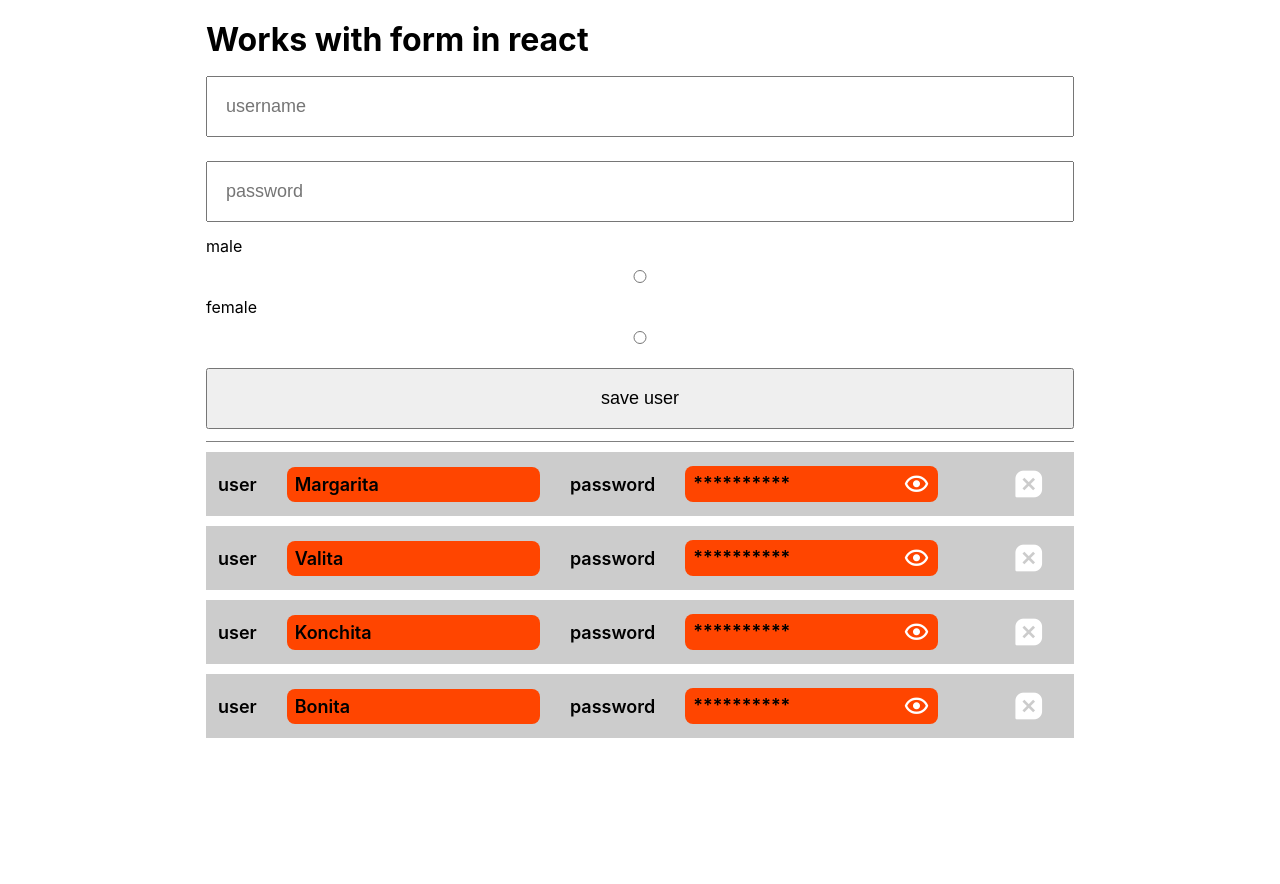
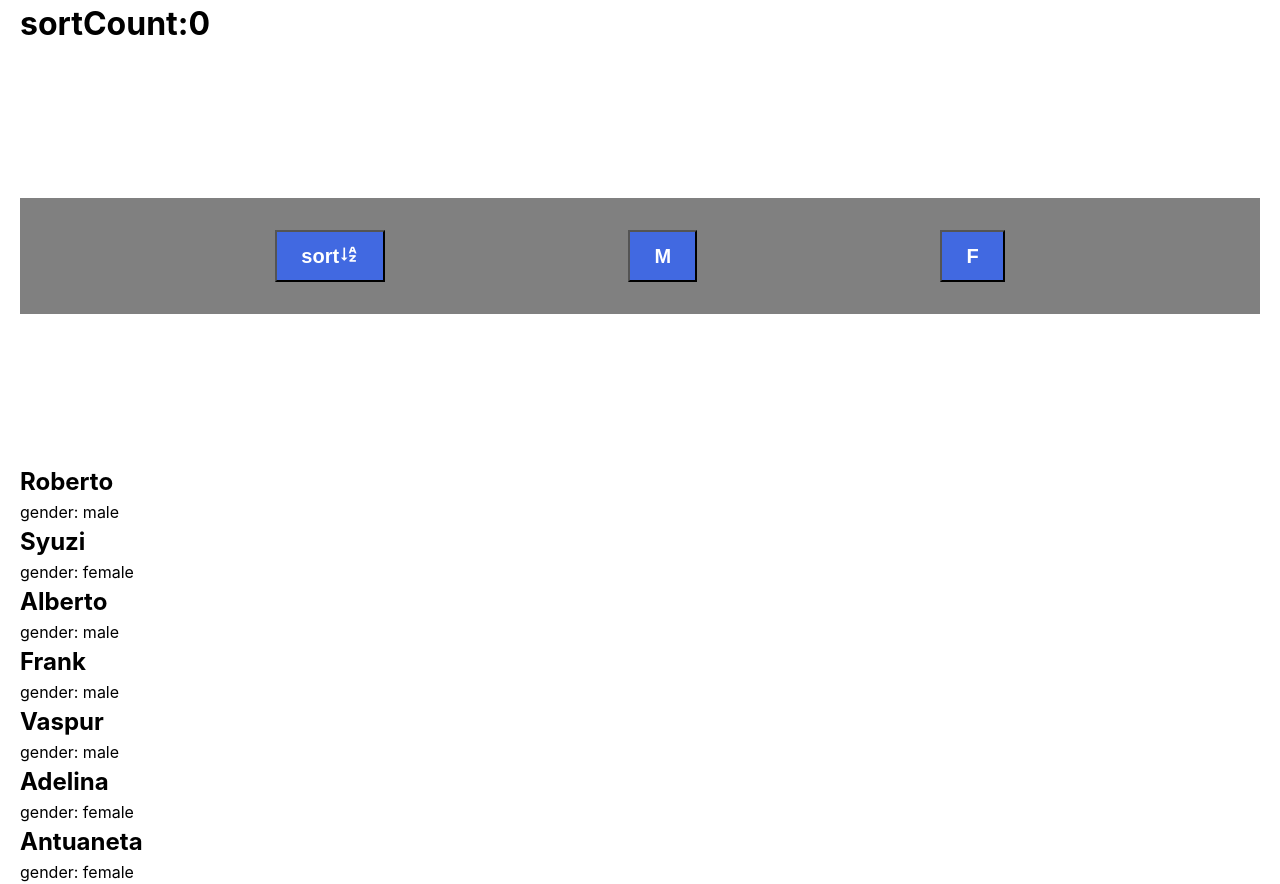
Before and after one commit to BrownEdgar/React-the-best-group, a React (Vite) app: page / in a window 1280 px wide. Before the commit the page ends 800 px from the top, so only its background shows below. Built offline with nearby package versions, Linux system fonts and the light colour scheme.

Commit message:
added forms example

```diff
--- a/package.json
+++ b/package.json
@@ -12,6 +12,7 @@
   "dependencies": {
     "axios": "^1.6.2",
     "boxicons": "^2.1.4",
+    "classnames": "^2.5.0",
     "nanoid": "^5.0.4",
     "react": "^18.2.0",
     "react-dom": "^18.2.0",
--- /dev/null
+++ b/src/components/Forms/example2/App.jsx
@@ -0,0 +1,105 @@
+import { useState } from 'react'
+import Users from './Users'
+import classNames from 'classnames'
+
+import './App.scss'
+
+
+function filteredData(users, gender) {
+  if (gender === "all") return users;
+  return users.filter(user => user.gender === gender)
+}
+
+export default function App() {
+  const [users, setUsers] = useState([
+    {
+      id: 1,
+      name: "Roberto",
+      gender: 'male'
+    },
+    {
+      id: 2,
+      name: "Syuzi",
+      gender: 'female'
+    },
+    {
+      id: 3,
+      name: "Alberto",
+      gender: 'male'
+    },
+    {
+      id: 4,
+      name: "Frank",
+      gender: 'male'
+    },
+    {
+      id: 5,
+      name: "Vaspur",
+      gender: 'male'
+    },
+    {
+      id: 6,
+      name: "Adelina",
+      gender: 'female'
+    },
+    {
+      id: 7,
+      name: "Antuaneta",
+      gender: 'female'
+    },
+  ])
+  const [genderOption, setgenderOption] = useState('all');
+  const [sortCount, setsortCount] = useState(0)
+
+  const handleChange = (gender) => setgenderOption(gender);
+
+  const handleSort = () => {
+    setsortCount(sortCount === 2 ? 0 : sortCount + 1)
+    const o = {
+      0: function () {
+        return users.toSorted((a, b) => a.id - b.id);
+      },
+      1: function () {
+        return users.toSorted((a, b) => a.name.localeCompare(b.name))
+      },
+      2: function () {
+        return users.toSorted((a, b) => b.name.localeCompare(a.name))
+      }
+    }
+    const sortedusers = o[sortCount]()
+    setUsers(sortedusers)
+  }
+
+
+
+  return (
+    <div className='App'>
+      <h1>sortCount:{sortCount}</h1>
+      <div className="buttons">
+        <button onClick={() => handleSort()}>
+          sort
+          <i className='bx bx-sort-a-z'></i>
+        </button>
+        <button
+          onClick={() => handleChange(genderOption === "male" ? "all" : 'male')}
+          className={classNames({
+            active: genderOption === "male",
+            disabled: genderOption !== "male"
+          })}
+        >
+          M
+        </button>
+        <button
+          onClick={() => handleChange(genderOption === "female" ? "all" : 'female')}
+          className={classNames({
+            active: genderOption === "female"
+          })}
+        >
+          F
+        </button>
+      </div>
+      <Users list={filteredData(users, genderOption)} />
+
+    </div>
+  )
+}
--- /dev/null
+++ b/src/components/Forms/example2/App.scss
@@ -0,0 +1,25 @@
+.buttons {
+  display: flex;
+  justify-content: space-evenly;
+  background-color: grey;
+  padding: 2em;
+  margin: 150px auto;
+  flex-wrap: wrap;
+  gap: 20px;
+  button {
+    background-color: royalblue;
+    padding: 12px 24px;
+    color: #fff;
+    font-weight: 700;
+    cursor: pointer;
+    transition: 0.3s;
+    font-size: 20px;
+    &.active {
+      transform: translateY(-4px);
+      transition-delay: 0.1s;
+      background-color: purple;
+      border-top-left-radius: 12px;
+      border-top-right-radius: 12px;
+    }
+  }
+}
--- /dev/null
+++ b/src/components/Forms/example2/Users.jsx
@@ -0,0 +1,18 @@
+import React from 'react'
+
+export default function Users({ list }) {
+  return (
+    <div className='Users'>
+      {
+        list.map(user => {
+          return (
+            <div key={user.id}>
+              <h2>{user.name}</h2>
+              <p>gender: {user.gender}</p>
+            </div>
+          )
+        })
+      }
+    </div>
+  )
+}
--- a/src/main.jsx
+++ b/src/main.jsx
@@ -1,6 +1,6 @@
 import React from 'react'
 import ReactDOM from 'react-dom/client'
-import App from './components/Forms/App'
+import App from './components/Forms/example2/App'
 import './index.css'
 
 ReactDOM.createRoot(document.getElementById('root')).render(
```
Also changed, not shown: src/components/Test/Test.jsx (added, +9 -0 lines), 1 other file (tests, documents, lock files or other folders).
